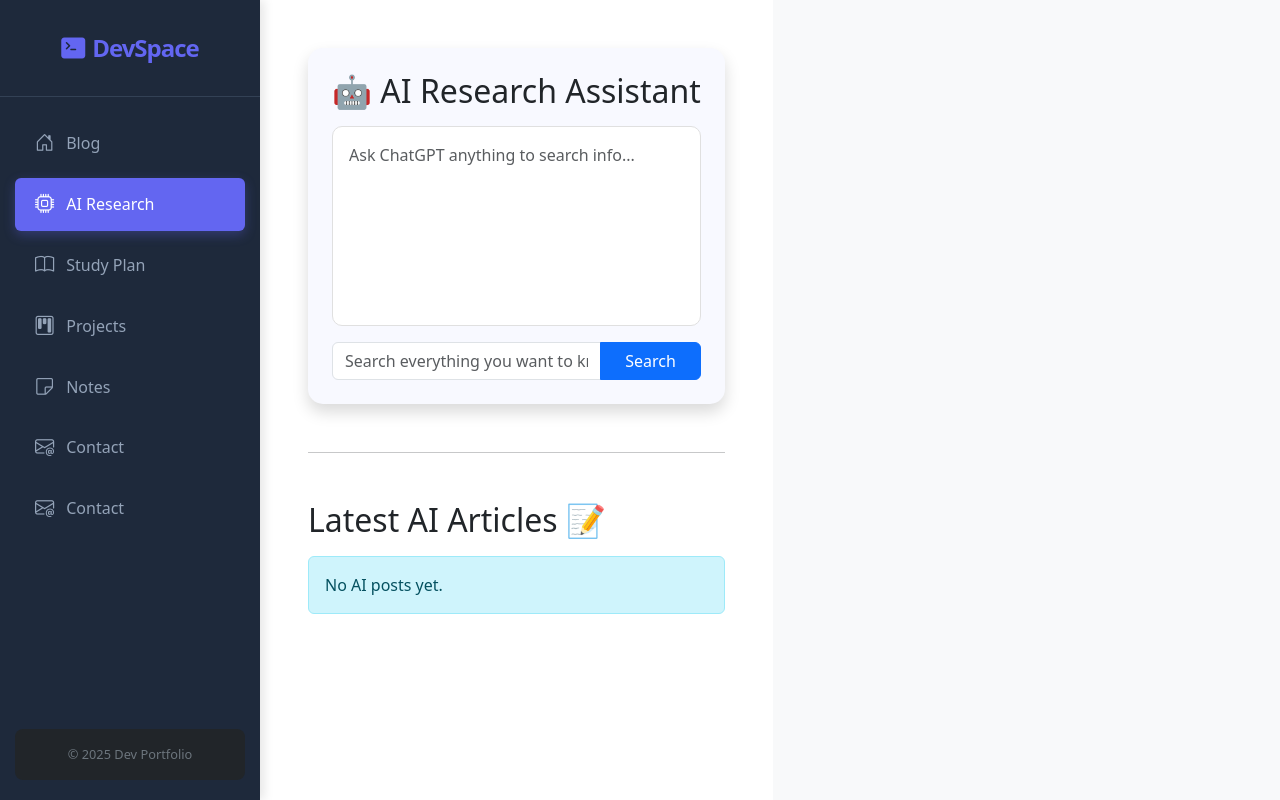
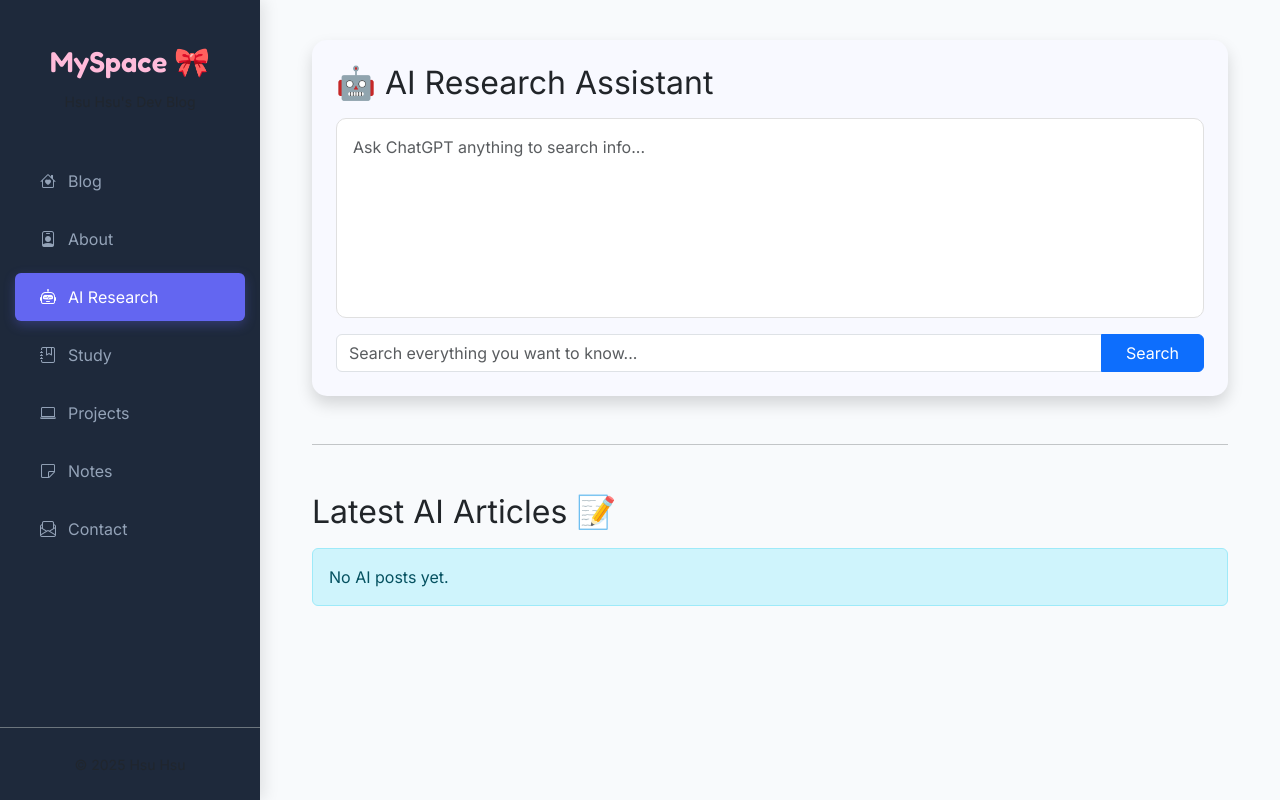
Before and after one commit to hsu06-design/django_vision_univ, a Django app: page /ai/ in a window 1280 px wide. Run offline with Django 5.2, Linux system fonts and the light colour scheme; data comes from the database, SQL or seed files in the repository.

Commit message:
Add files via upload

```diff
--- a/blog/templates/blog/base.html
+++ b/blog/templates/blog/base.html
@@ -1,107 +1,140 @@
 <!DOCTYPE html>
-<html>
+<html lang="en">
 <head>
     <meta charset="utf-8">
     <meta name="viewport" content="width=device-width, initial-scale=1">
+    <title>{% block title %}DevSpace | Hsu Hsu{% endblock %}</title>
+
     <link href="https://cdn.jsdelivr.net/npm/bootstrap@5.3.3/dist/css/bootstrap.min.css" rel="stylesheet">
-  <title>{% block title %}Dev Blog{% endblock %}</title>
-</head>
-<body class="bg-light">
-
-<div class="d-flex">
-
-    <!-- LEFT SIDEBAR -->
     <link rel="stylesheet" href="https://cdn.jsdelivr.net/npm/bootstrap-icons@1.11.3/font/bootstrap-icons.min.css">
+    <link href="https://fonts.googleapis.com/css2?family=Inter:wght@400;600;800&family=Fredoka:wght@400;600&display=swap" rel="stylesheet">
 
     <style>
-    /* Professional Sidebar Styling */
+        :root {
+            --sidebar-bg: #1e293b;
+            --accent-cute: #ffbbda; /* Your signature pink */
+            --accent-pro: #6366f1;  /* Professional Indigo */
+            --body-bg: #f8fafc;
+        }
+
+        body, html {
+            height: 100%;
+            margin: 0;
+            font-family: 'Inter', sans-serif;
+            background-color: var(--body-bg);
+        }
+
+        /* Full Screen Layout Wrapper */
+        .app-wrapper {
+            display: flex;
+            width: 100%;
+            min-height: 100vh;
+        }
+
+        /* --- PROFESSIONAL SIDEBAR --- */
         .sidebar {
             width: 260px;
-        min-height: 100vh;
-        background: #1e293b; /* Deep slate professional look */
-        color: #f8fafc;
-        transition: all 0.3s;
-        box-shadow: 4px 0 10px rgba(0,0,0,0.1);
+            background-color: var(--sidebar-bg);
+            color: white;
+            flex-shrink: 0; /* Prevents sidebar from squishing */
             position: sticky;
             top: 0;
+            height: 100vh;
+            display: flex;
+            flex-direction: column;
+            box-shadow: 4px 0 15px rgba(0,0,0,0.1);
         }
 
         .sidebar-header {
-        padding: 30px 20px;
+            padding: 40px 20px;
             text-align: center;
-        border-bottom: 1px solid #334155;
         }
 
-    .sidebar-brand {
-        font-weight: 800;
-        font-size: 1.5rem;
-        letter-spacing: -1px;
-        color: #6366f1; /* Vibrant accent color */
+        .brand-name {
+            font-family: 'Fredoka', sans-serif;
+            color: var(--accent-cute);
+            font-size: 1.8rem;
             text-decoration: none;
+            font-weight: 600;
         }
 
         .nav-link {
             color: #94a3b8 !important;
-        padding: 12px 20px !important;
-        margin: 4px 15px;
-        border-radius: 10px;
+            padding: 12px 25px !important;
+            margin: 5px 15px;
+            border-radius: 12px;
             display: flex;
             align-items: center;
             gap: 12px;
+            transition: 0.3s;
             font-weight: 500;
-        transition: 0.2s all ease;
         }
 
         .nav-link:hover {
-        background: rgba(99, 102, 241, 0.1);
-        color: #6366f1 !important;
+            background: rgba(255, 255, 255, 0.05);
+            color: white !important;
         }
 
         .nav-link.active {
-        background: #6366f1 !important;
+            background: var(--accent-pro) !important;
             color: white !important;
             box-shadow: 0 4px 12px rgba(99, 102, 241, 0.3);
         }
 
-    .nav-link i {
-        font-size: 1.2rem;
+        /* --- MAIN CONTENT AREA --- */
+        main {
+            flex-grow: 1; /* This makes it fill the rest of the screen */
+            padding: 40px;
+            overflow-y: auto;
         }
 
-    .sidebar-footer {
-        position: absolute;
-        bottom: 20px;
+        /* Ensure content blocks can hit the edges if needed */
+        .content-container {
             width: 100%;
-        padding: 0 15px;
+            max-width: 1400px; /* Limits width slightly on huge monitors for readability */
+            margin: 0 auto;
         }
+
+        /* Cute Scrollbar */
+        ::-webkit-scrollbar { width: 8px; }
+        ::-webkit-scrollbar-track { background: #f1f1f1; }
+        ::-webkit-scrollbar-thumb { background: #cbd5e1; border-radius: 10px; }
+        ::-webkit-scrollbar-thumb:hover { background: #94a3b8; }
     </style>
+</head>
+<body>
 
-<div class="d-flex">
-    <nav class="sidebar d-flex flex-column flex-shrink-0">
+<div class="app-wrapper">
+    <nav class="sidebar">
         <div class="sidebar-header">
-            <a href="/" class="sidebar-brand">
-                <i class="bi bi-terminal-fill me-2"></i>DevSpace
-            </a>
+            <a href="/" class="brand-name">MySpace 🎀</a>
+            <p class="small text-muted mt-2 mb-0">Hsu Hsu's Dev Blog</p>
         </div>
 
-        <ul class="nav nav-pills flex-column mb-auto mt-3">
+        <ul class="nav nav-pills flex-column mb-auto">
             <li class="nav-item">
                 <a href="/" class="nav-link {% if request.path == '/' %}active{% endif %}">
-                    <i class="bi bi-house-door"></i> Blog
+                    <i class="bi bi-house-heart"></i> Blog
+                </a>
+            </li>
+            <li>
+                <a href="/about/" class="nav-link {% if '/about/' in request.path %}active{% endif %}">
+                    <i class="bi bi-person-badge"></i> About
                 </a>
             </li>
             <li>
                 <a href="/ai/" class="nav-link {% if '/ai/' in request.path %}active{% endif %}">
-                    <i class="bi bi-cpu"></i> AI Research
+                    <i class="bi bi-robot"></i> AI Research
                 </a>
             </li>
             <li>
                 <a href="/study/" class="nav-link {% if '/study/' in request.path %}active{% endif %}">
-                    <i class="bi bi-book"></i> Study Plan
+                    <i class="bi bi-journal-bookmark"></i> Study
                 </a>
             </li>
             <li>
                 <a href="/projects/" class="nav-link {% if '/projects/' in request.path %}active{% endif %}">
-                    <i class="bi bi-kanban"></i> Projects
+                    <i class="bi bi-laptop"></i> Projects
                 </a>
             </li>
             <li>
@@ -111,25 +144,20 @@
             </li>
             <li>
                 <a href="/contact/" class="nav-link {% if '/contact/' in request.path %}active{% endif %}">
-                    <i class="bi bi-envelope-at"></i> Contact
-                </a>
-            </li>
-            <li>
-                <a href="/about/" class="nav-link {% if '/about/' in request.path %}active{% endif %}">
-                    <i class="bi bi-envelope-at"></i> Contact
+                    <i class="bi bi-envelope-paper"></i> Contact
                 </a>
             </li>
         </ul>
 
-        <div class="sidebar-footer">
-            <div class="p-3 bg-dark rounded-3 text-center" style="font-size: 0.8rem;">
-                <p class="mb-0 text-secondary">© 2025 Dev Portfolio</p>
-            </div>
+        <div class="p-4 mt-auto text-center border-top border-secondary">
+            <small class="text-muted">© 2025 Hsu Hsu</small>
         </div>
     </nav>
 
-    <main class="flex-grow-1 p-5 bg-white">
+    <main>
+        <div class="container-fluid content-container">
             {% block content %}{% endblock %}
+        </div>
     </main>
 </div>
 
--- a/mysite/settings.py
+++ b/mysite/settings.py
@@ -60,10 +60,11 @@ ROOT_URLCONF = 'mysite.urls'
 TEMPLATES = [
     {
         'BACKEND': 'django.template.backends.django.DjangoTemplates',
-        'DIRS': [],
+        'DIRS': [BASE_DIR / "templates"],  # 👈 IMPORTANT
         'APP_DIRS': True,
         'OPTIONS': {
             'context_processors': [
+                'django.template.context_processors.debug',
                 'django.template.context_processors.request',
                 'django.contrib.auth.context_processors.auth',
                 'django.contrib.messages.context_processors.messages',
@@ -71,6 +72,7 @@ TEMPLATES = [
         },
     },
 ]
+
 
 WSGI_APPLICATION = 'mysite.wsgi.application'
 
--- /dev/null
+++ b/projects/views.py
@@ -0,0 +1,6 @@
+from django.shortcuts import render
+from .models import Project
+
+def projects_home(request):
+    projects = Project.objects.all().order_by("-tech")
+    return render(request, "projects/projects_home.html", {"projects": projects})
```
Also changed, not shown: notes/templates/notes/note_list.html (+73 -44 lines). Lines whose indentation alone changed are shown as unchanged.
